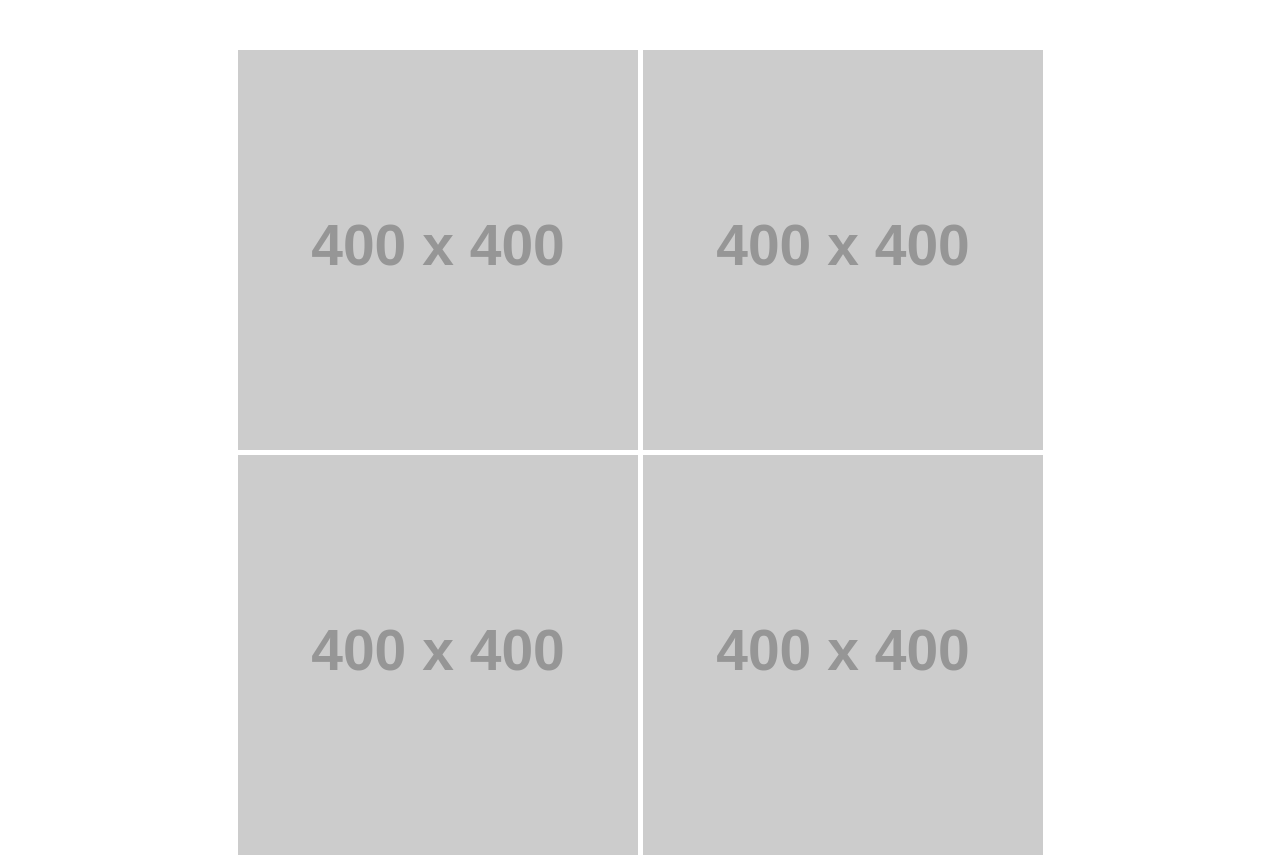
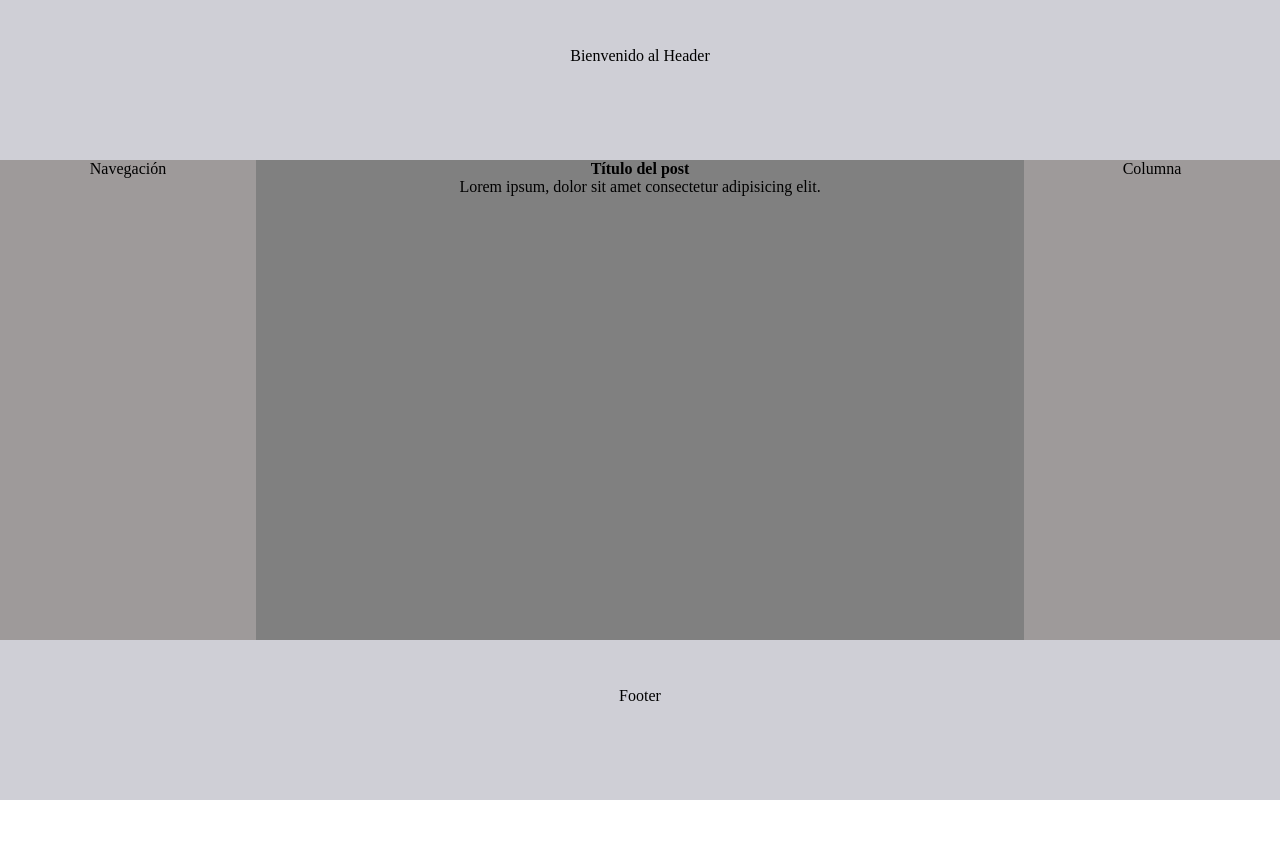
Before and after one commit to Diegofct/workingGitBranches, a plain HTML site: page index.html in a window 1280 px wide. Shown: the top 855 px of the page. After the commit the page ends 800 px from the top, so only its background shows below. Drawn offline with Linux system fonts and the light colour scheme; placeholder pictures from the web are drawn by us.

Commit message:
ejercicio 5: layout de 3 columnas

```diff
--- a/estilos.css
+++ b/estilos.css
@@ -4,17 +4,52 @@
     box-sizing: border-box;
 }
 
-section {
+body {
     width: 100%;
+    height: 100vh;
     display: flex;
+    flex-direction: column;
     justify-content: center;
     align-items: center;
 }
 
-div {
+header {
+    height: 20%;
+    width: 100%;
+    text-align: center;
+    line-height: 7;
+    background: #cfcfd6;
+}
+
+main {
+    height: 60%;
+    width: 100%;
     display: flex;
-    flex-flow: row wrap;
-    justify-content: center;
-    gap: 5px;
-    padding: 50px;
+    justify-content: space-around;
 }
+
+nav {
+    width: 20%;
+    text-align: center;
+    background-color: #9e9a9a;
+}
+
+article {
+    width: 60%;
+    text-align: center;
+    background-color: gray;
+}
+
+aside {
+    width: 20%;
+    text-align: center;
+    background-color: #9e9a9a;
+}
+
+footer {
+    height: 20%;
+    width: 100%;
+    line-height: 7;
+    text-align: center;
+    background-color: #cfcfd6;
+}
--- a/index.html
+++ b/index.html
@@ -7,18 +7,16 @@
     <link rel="stylesheet" href="estilos.css">
 </head>
 <body>
-    <section>
-        <div>
-            <img src="https://via.placeholder.com/400x400.png?text=Aprende+Flexbox" alt="Photo de ejemplo">
-            <img src="https://via.placeholder.com/400x400.png?text=Aprende+Flexbox" alt="Photo de ejemplo">
-            <img src="https://via.placeholder.com/400x400.png?text=Aprende+Flexbox" alt="Photo de ejemplo">
-            <img src="https://via.placeholder.com/400x400.png?text=Aprende+Flexbox" alt="Photo de ejemplo">
-            <img src="https://via.placeholder.com/400x400.png?text=Aprende+Flexbox" alt="Photo de ejemplo">
-            <img src="https://via.placeholder.com/400x400.png?text=Aprende+Flexbox" alt="Photo de ejemplo">
-            <img src="https://via.placeholder.com/400x400.png?text=Aprende+Flexbox" alt="Photo de ejemplo">
-            <img src="https://via.placeholder.com/400x400.png?text=Aprende+Flexbox" alt="Photo de ejemplo">
-            <img src="https://via.placeholder.com/400x400.png?text=Aprende+Flexbox" alt="Photo de ejemplo">
-        </div>
-    </section>
+    <header>Bienvenido al Header</header>
+    <main>
+        <nav>Navegación</nav>
+        <article>
+            <h4>Título del post</h4>
+            <p>Lorem ipsum, dolor sit amet consectetur adipisicing elit.</p>
+        </article>
+        <aside>Columna</aside>
+    </main>
+    <footer>Footer</footer>
+
 </body>
 </html>
```
